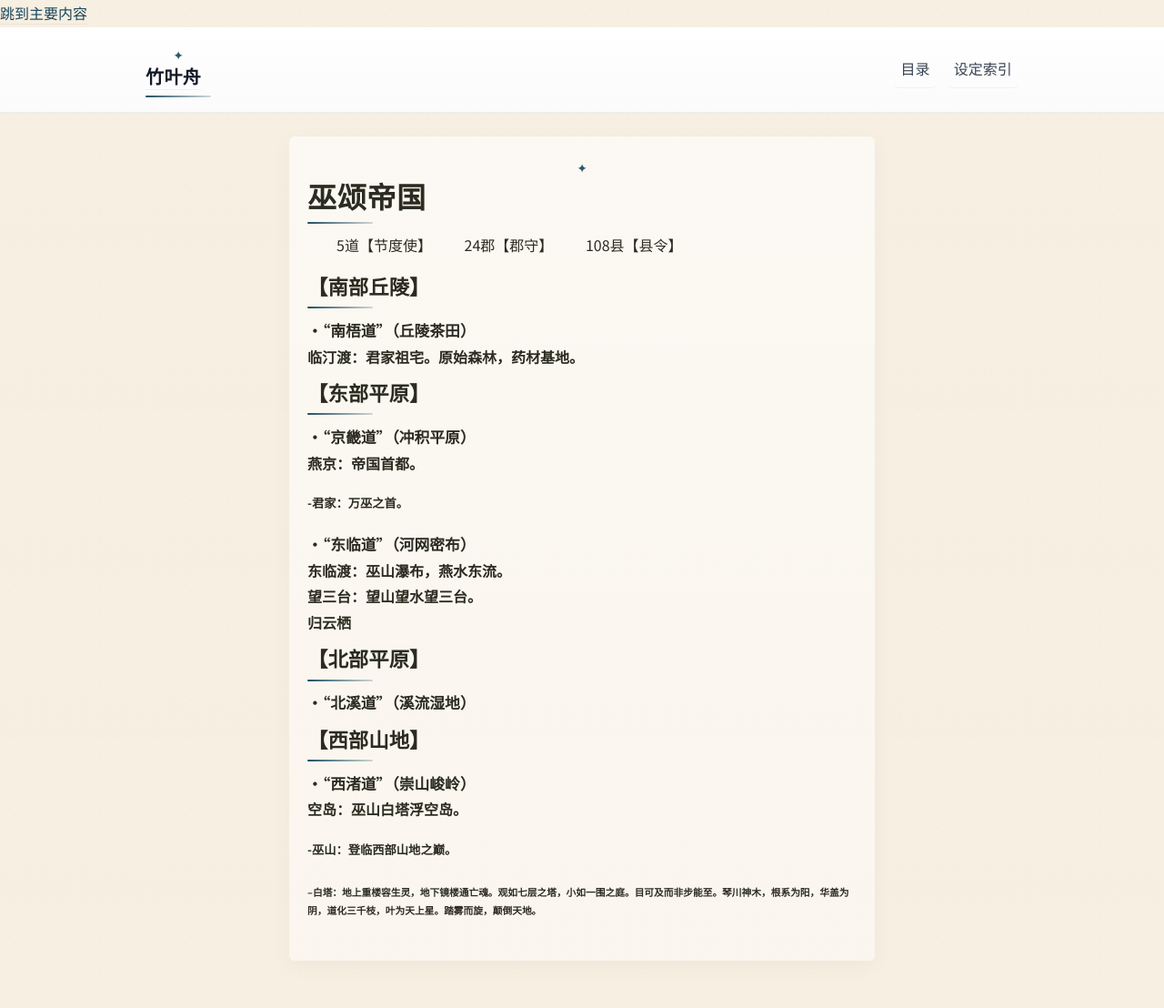
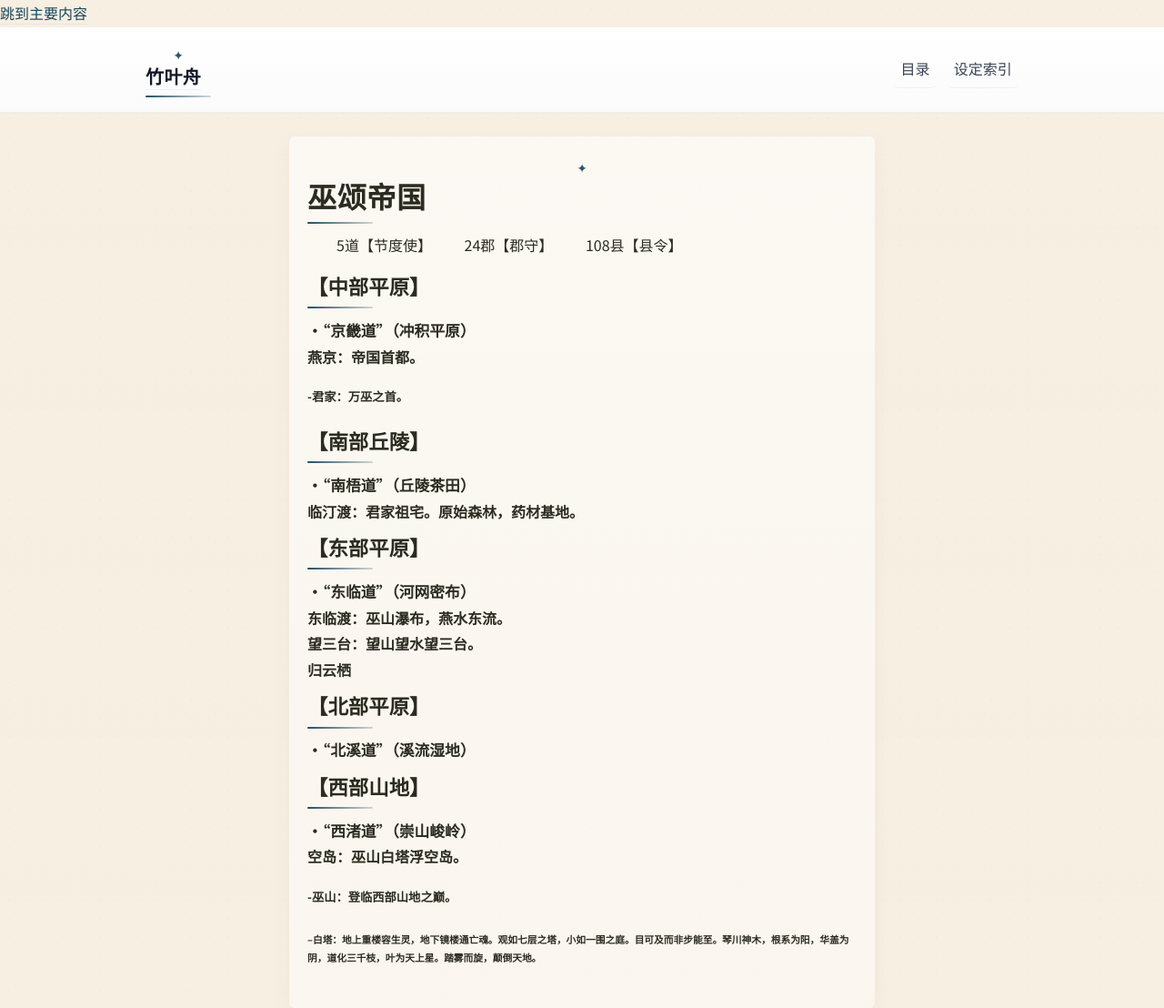
Before and after one commit to LotusSaverin/TheLeaf-BorneDream, a Jekyll site: the page built from worldmap.md, in a window 1280 px wide. Shown: the whole page at 91% size. Built offline with Jekyll 4.4.1, drawn with Linux system fonts in a browser that asks for light colours; some web fonts are replaced; our own code applies the rules of GitHub Pages for plain Markdown files; before the commit the page ends 1056 px from its top, so only the background shows below that; some of the changed lines change nothing that is shown.

Commit message:
Revise eastern plains section in worldmap.md
Removed details about '京畿道' and '燕京' from the eastern plains section.

```diff
--- a/worldmap.md
+++ b/worldmap.md
@@ -3,6 +3,17 @@
 　　5道【节度使】
 　　24郡【郡守】
 　　108县【县令】
+
+
+
+## 【中部平原】
+
+### ·“京畿道”（冲积平原）
+
+#### 燕京：帝国首都。
+
+##### -君家：万巫之首。
+
 
 
 ## 【南部丘陵】
@@ -14,13 +25,6 @@
 
 
 ## 【东部平原】
-
-### ·“京畿道”（冲积平原）
-
-#### 燕京：帝国首都。
-
-##### -君家：万巫之首。
-
 
 ### ·“东临道”（河网密布）
 
```
